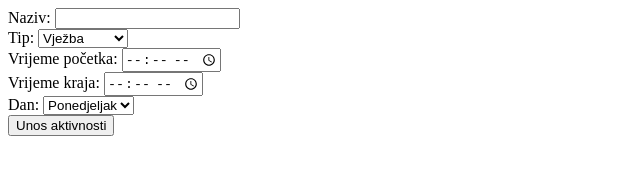
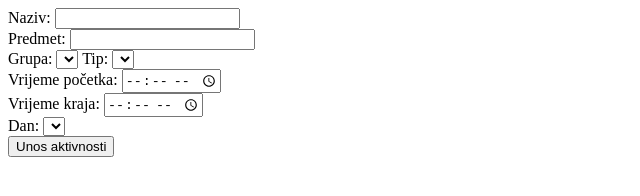
Before and after one commit to sspahic2/CollegeSchedule, a website: page unosRasporeda.html in a window 1280 px wide. Shown: the whole page, without its empty margins (0-640 px from the left). Drawn offline with Linux system fonts and the light colour scheme; no server answers.

Commit message:
Prepravke za treci zadatak spirale 4

```diff
--- a/unosRasporeda.html
+++ b/unosRasporeda.html
@@ -7,23 +7,16 @@
 <body onload="getData()">
     <form style="float: left;" id="forma">
         <label for="naziv">Naziv: <input type="text" name="naziv" id="naziv"></label> <br>
+        <label for="predmet">Predmet: <input type="text" name="predmet" id="predmet"></label> <br>
+        <label for="grupa">Grupa: <select name="grupa" id="grupa"></select></label>
         <label for="tip"> Tip:
             <select name="tip" id="tip">
-                <option value="Vježba">Vje&zcaron;ba</option>
-                <option value="Predavanje">Predavanje</option>
             </select>
         </label> <br>
         <label for="pocetak">Vrijeme po&ccaron;etka: <input type="time" name="pocetak" id="pocetak"> </label> <br>
         <label for="kraj">Vrijeme kraja: <input type="time" name="kraj" id="kraj"> </label> <br>
         <label for="dan">Dan:
             <select name="dan" id="dan">
-                <option value="Ponedjeljak">Ponedjeljak</option>
-                <option value="Utorak">Utorak</option>
-                <option value="Srijeda">Srijeda</option>
-                <option value="Četvrtak">&Ccaron;etvrtak</option>
-                <option value="Petak">Petak</option>
-                <option value="Subota">Subota</option>
-                <option value="Nedjelja">Nedjelja</option>
             </select>
         </label> <br>
         <input onclick="sendData()" type="button" value="Unos aktivnosti">
@@ -31,6 +24,6 @@
     <div style="float: left;" id="response"></div>
     <div style="float: right; margin: auto;" id="container"></div>
 
-<script src="zadatak4.js"></script>
+<script src="noviZadatak3Spirala4.js"></script>
 </body>
 </html>
```
